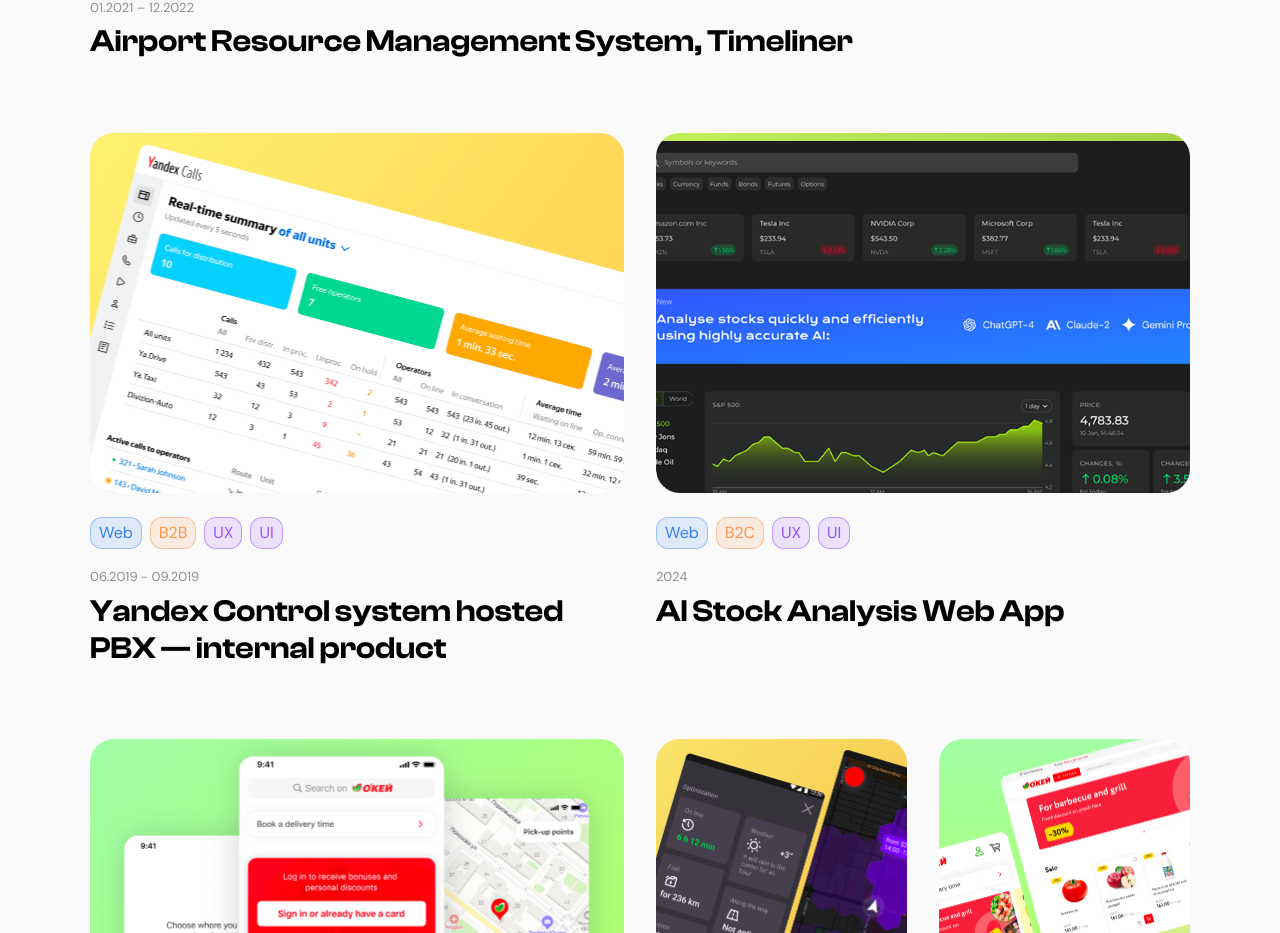
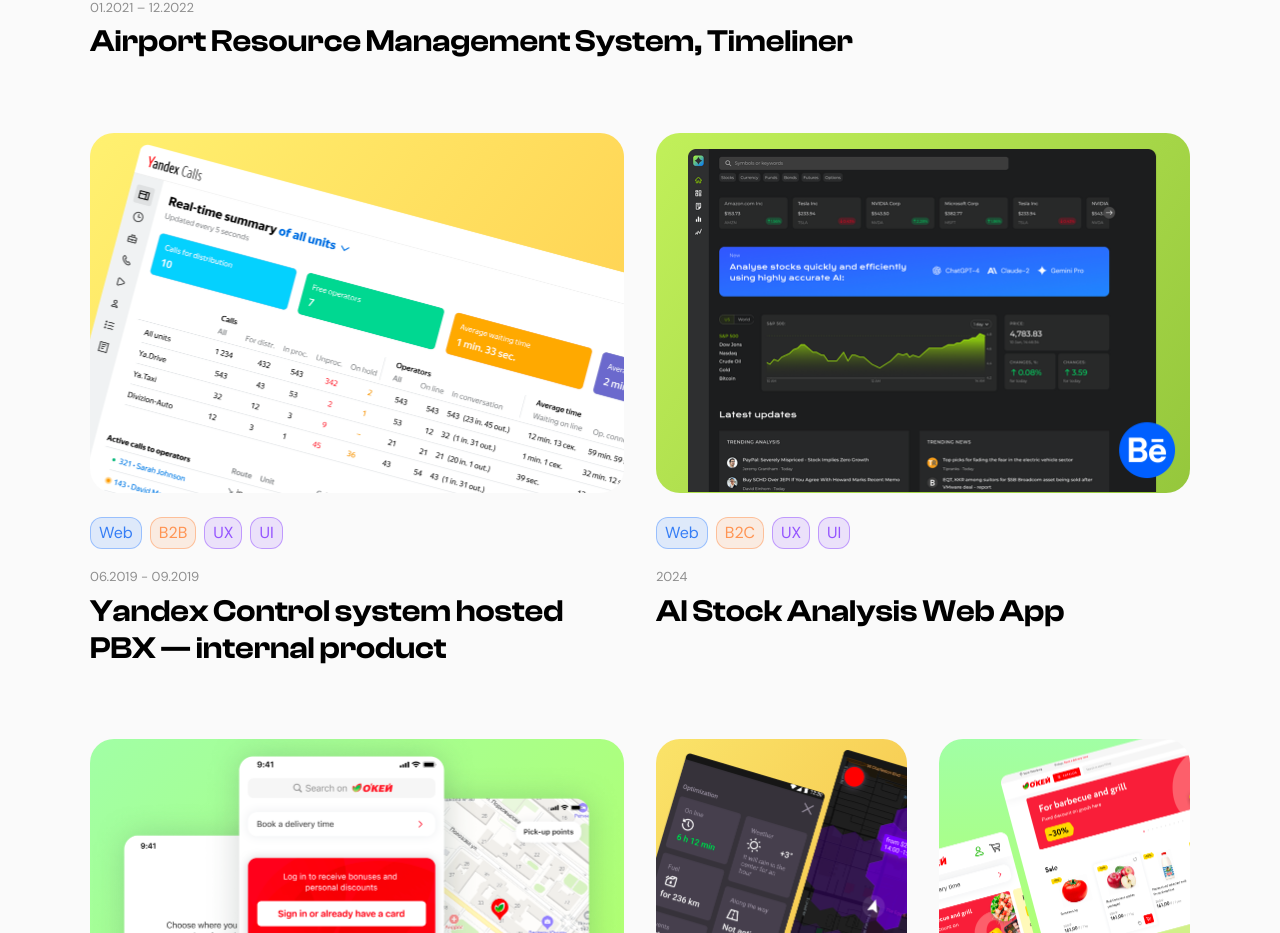
Before and after one commit to a123poly-dev/portfolio, a React (Vite) app in the folder app/: page / in a window 1280 px wide. Shown: the part 1118-2051 px from the top of the page. Built offline with nearby package versions, Linux system fonts and the light colour scheme.

Commit message:
Update WorkCard.module.scss
fix position

```diff
--- a/app/src/components/WorkCard/WorkCard.module.scss
+++ b/app/src/components/WorkCard/WorkCard.module.scss
@@ -56,9 +56,9 @@
     url("./assets/AiCover.png"), linear-gradient(127deg, #C1F05A, #95C73C);
 //position?
     background-position:
-    30% -5%,
+    75% bottom,
     0 0;
-  background-size: 742px, auto;
+  background-size: 92%, auto;
 }
 
 .taxiCover {
```
